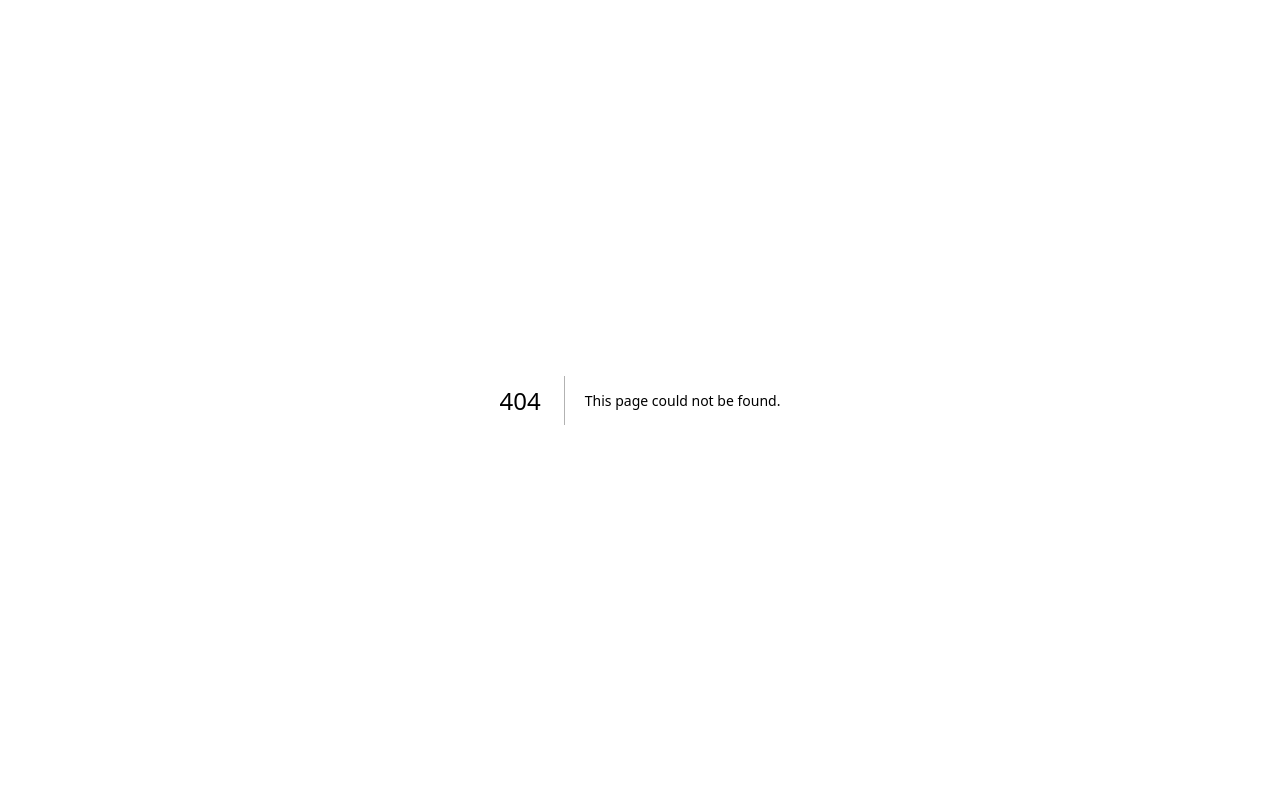
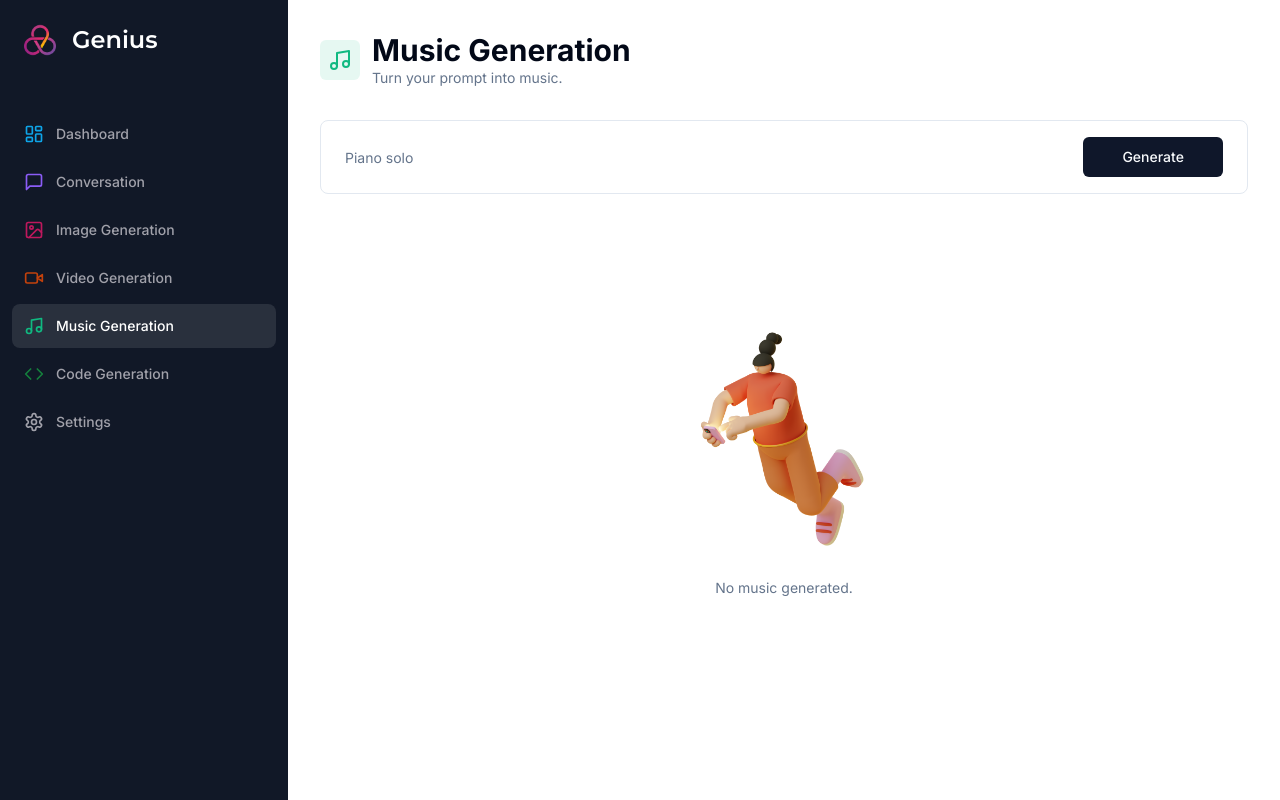
Before and after one commit to dancrha/Mango-AI-SAAS, a Next.js app: page /music in a window 1280 px wide. Before the commit this address had no page. Built offline with nearby package versions, Linux system fonts and the light colour scheme.

Commit message:
music generation done

```diff
--- /dev/null
+++ b/app/(dashboard)/(routes)/music/constants.ts
@@ -0,0 +1,5 @@
+import * as z from "zod";
+
+export const formSchema = z.object({
+  prompt: z.string().min(1, { message: "Music Prompt is required" }),
+});
--- /dev/null
+++ b/app/(dashboard)/(routes)/music/page.tsx
@@ -0,0 +1,109 @@
+"use client";
+
+import { useState } from "react";
+import axios from "axios";
+import * as z from "zod";
+import Heading from "@/components/heading";
+import { Music } from "lucide-react";
+import { useForm } from "react-hook-form";
+import { formSchema } from "./constants";
+import { zodResolver } from "@hookform/resolvers/zod";
+import { Form, FormControl, FormField, FormItem } from "@/components/ui/form";
+import { Input } from "@/components/ui/input";
+import { Button } from "@/components/ui/button";
+import { useRouter } from "next/navigation";
+import OpenAI from "openai";
+import Empty from "@/components/empty";
+import Loader from "@/components/loader";
+
+const MusicPage = () => {
+  const router = useRouter();
+  const [music, setMusic] = useState<string>();
+  const form = useForm<z.infer<typeof formSchema>>({
+    resolver: zodResolver(formSchema),
+    defaultValues: {
+      prompt: "",
+    },
+  });
+
+  const isLoading = form.formState.isSubmitting;
+
+  const onSubmit = async (values: z.infer<typeof formSchema>) => {
+    try {
+      setMusic(undefined);
+
+      const response = await axios.post("/api/music", values);
+      setMusic(response.data.audio);
+
+      form.reset();
+    } catch (error: any) {
+      //TODO: open pro modal
+      console.log(error);
+    } finally {
+      router.refresh();
+    }
+  };
+
+  return (
+    <div>
+      <Heading
+        title='Music Generation'
+        description='Turn your prompt into music.'
+        icon={Music}
+        iconColor='text-emerald-500'
+        bgColor='bg-emerald-500/10'
+      />
+      <div className='px-4 lg:px-8'>
+        <div>
+          <Form {...form}>
+            <form
+              onSubmit={form.handleSubmit(onSubmit)}
+              className='rounded-lg border w-full p-4 px-3 md:px-6 focus-within:shadow-sm grid grid-cols-12 gap-2'
+            >
+              <FormField
+                name='prompt'
+                render={({ field }) => (
+                  <FormItem className='col-span-12 lg:col-span-10'>
+                    <FormControl className='m-0 p-0'>
+                      <Input
+                        className='border-0 outline-none focus-visible:ring-0 focus-visible:ring-transparent'
+                        disabled={isLoading}
+                        placeholder='Piano solo'
+                        {...field}
+                      />
+                    </FormControl>
+                  </FormItem>
+                )}
+              />
+              <Button
+                className='col-span-12 lg:col-span-2 w-full'
+                disabled={isLoading}
+              >
+                Generate
+              </Button>
+            </form>
+          </Form>
+        </div>
+        <div className='space-y-4 mt-4'>
+          {isLoading && (
+            <div className='p-8 rounded-lg w-full flex items-center justify-center bg-muted'>
+              <Loader />
+            </div>
+          )}
+          {!music && !isLoading && (
+            <div>
+              <Empty label='No music generated.' />
+            </div>
+          )}
+          {music && (
+            <audio controls className='w-full mt-8'>
+              <source src={music} />
+            </audio>
+          )}
+        </div>
+      </div>
+    </div>
+  );
+};
+
+export default MusicPage;
--- /dev/null
+++ b/app/api/music/route.ts
@@ -0,0 +1,37 @@
+import { auth } from "@clerk/nextjs";
+import { NextResponse } from "next/server";
+import Replicate from "replicate";
+
+const replicate = new Replicate({
+  auth: process.env.REPLICATE_API_TOKEN!,
+});
+
+export async function POST(req: Request) {
+  try {
+    const { userId } = auth();
+    const body = await req.json();
+    const { prompt } = body;
+
+    if (!userId) {
+      return new NextResponse("Unauthorized", { status: 401 });
+    }
+
+    if (!prompt) {
+      return new NextResponse("Prompt are required.", { status: 400 });
+    }
+
+    const response = await replicate.run(
+      "riffusion/riffusion:8cf61ea6c56afd61d8f5b9ffd14d7c216c0a93844ce2d82ac1c9ecc9c7f24e05",
+      {
+        input: {
+          prompt_a: prompt,
+        },
+      }
+    );
+
+    return NextResponse.json(response);
+  } catch (error) {
+    console.log("[MUSIC_ERROR]", error);
+    return new NextResponse("Internal Error", { status: 500 });
+  }
+}
--- a/package.json
+++ b/package.json
@@ -33,6 +33,7 @@
     "react-dom": "18.2.0",
     "react-hook-form": "^7.46.1",
     "react-markdown": "^8.0.7",
+    "replicate": "^0.17.0",
     "tailwind-merge": "^1.14.0",
     "tailwindcss": "3.3.3",
     "tailwindcss-animate": "^1.0.7",
```
Also changed, not shown: 1 other file (tests, documents, lock files or other folders).
